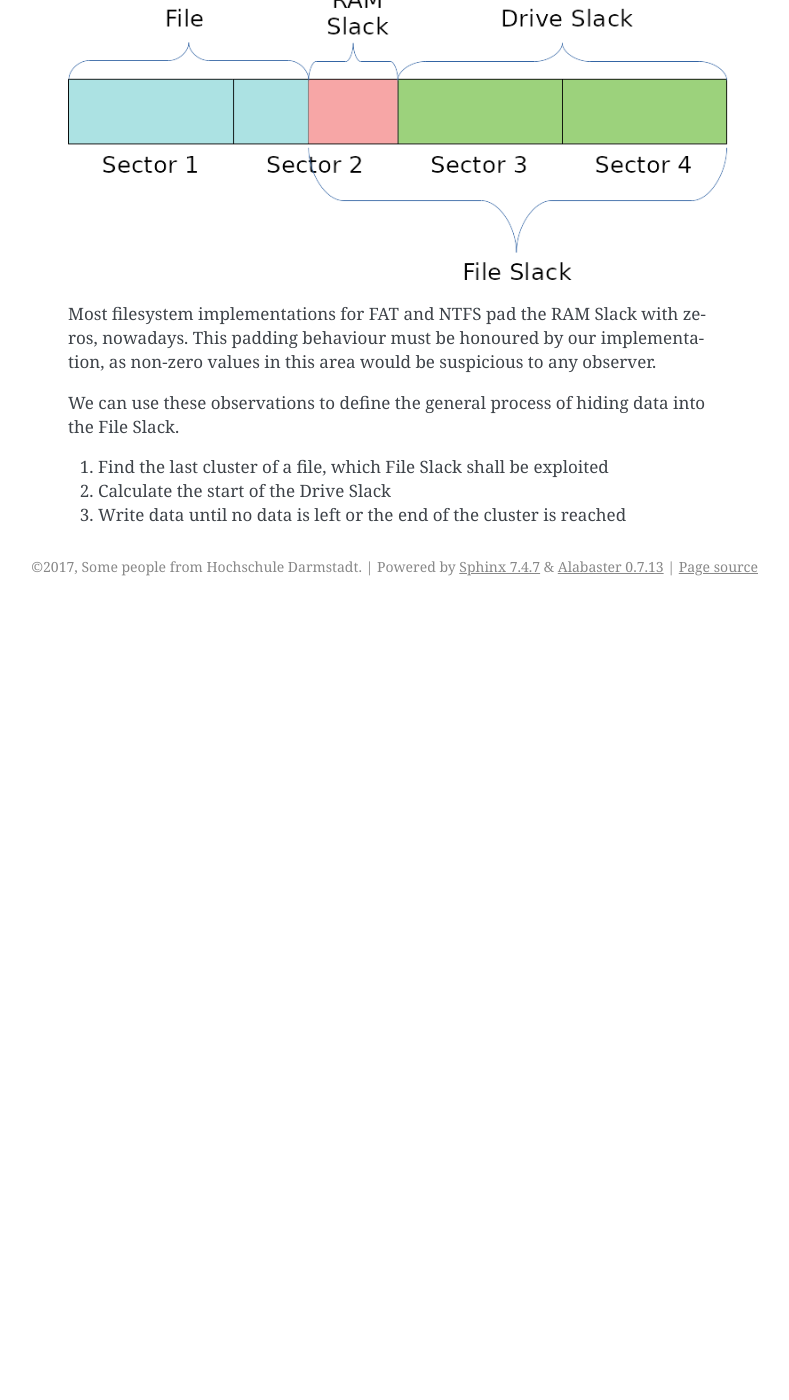
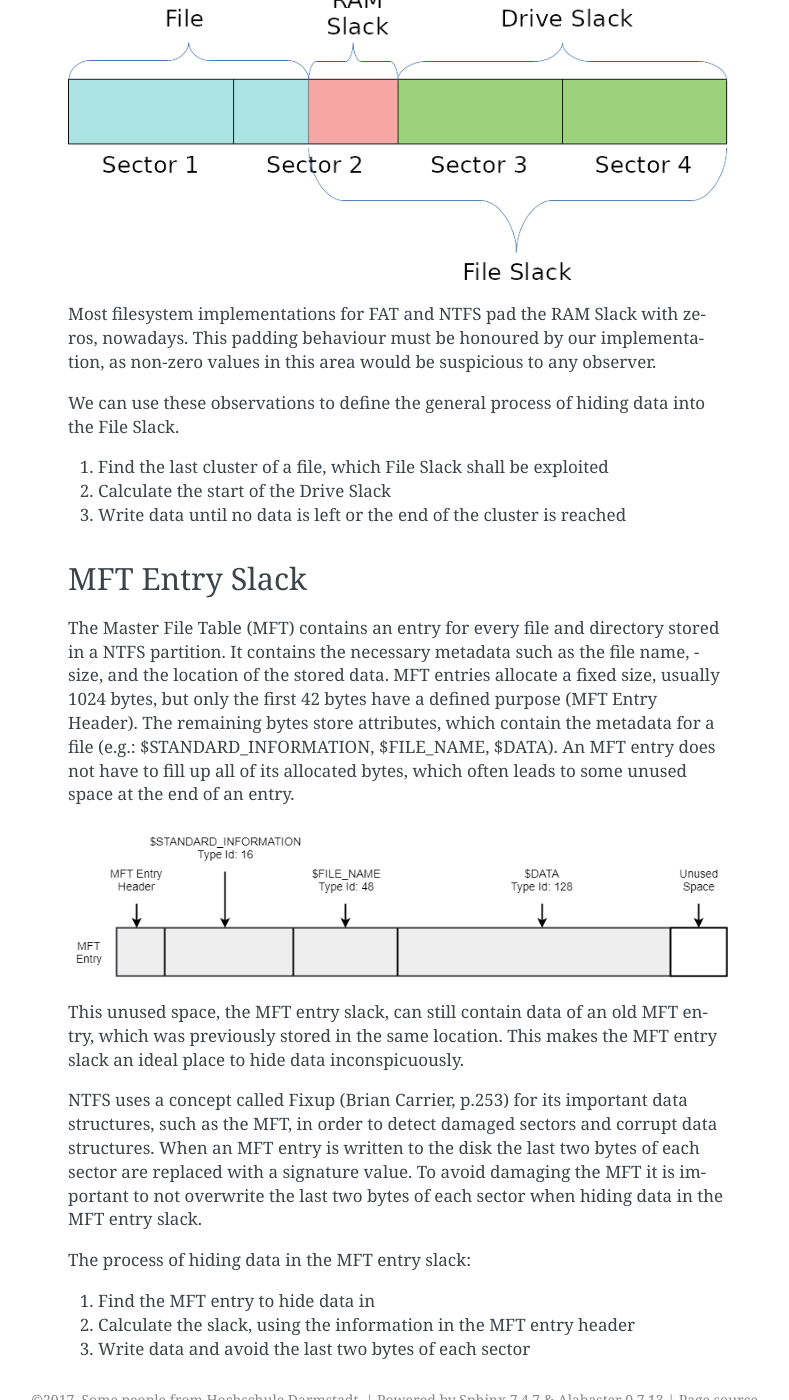
Before and after one commit to dasec/fishy, a Sphinx documentation site: the page built from doc/source/02_hiding_techniques.rst, in a window 1280 px wide and 1400 px high, scrolled down 497 px. Shown: the whole window, without its empty margins (352-1141 px from the left). Built offline with Sphinx 7.4.7, drawn with Linux system fonts in a browser that asks for light colours; before the commit the page ends 1103 px from its top, so only the background shows below that.

Commit message:
added documentation for mft slack

```diff
--- a/doc/source/02_hiding_techniques.rst
+++ b/doc/source/02_hiding_techniques.rst
@@ -33,3 +33,32 @@ the File Slack.
 1. Find the last cluster of a file, which File Slack shall be exploited
 2. Calculate the start of the Drive Slack
 3. Write data until no data is left or the end of the cluster is reached
+
+MFT Entry Slack
+---------------
+
+The Master File Table (MFT) contains an entry for every file and directory stored in
+a NTFS partition. It contains the necessary metadata such as the file name, -size, and
+the location of the stored data. MFT entries allocate a fixed size, usually 1024 bytes,
+but only the first 42 bytes have a defined purpose (MFT Entry Header). The remaining bytes
+store attributes, which contain the metadata for a file (e.g.: $STANDARD_INFORMATION,
+$FILE_NAME, $DATA). An MFT entry does not have to fill up all of its allocated bytes, which
+often leads to some unused space at the end of an entry.
+
+.. image:: _static/mft_entry.png
+
+This unused space, the MFT entry slack, can still contain data of an old MFT entry,
+which was previously stored in the same location. This makes the MFT entry slack an
+ideal place to hide data inconspicuously.
+
+NTFS uses a concept called Fixup (Brian Carrier, p.253) for its important data structures,
+such as the MFT, in order to detect damaged sectors and corrupt data structures. When an
+MFT entry is written to the disk the last two bytes of each sector are replaced with a
+signature value. To avoid damaging the MFT it is important to not overwrite the last two
+bytes of each sector when hiding data in the MFT entry slack.
+
+The process of hiding data in the MFT entry slack:
+
+1. Find the MFT entry to hide data in
+2. Calculate the slack, using the information in the MFT entry header
+3. Write data and avoid the last two bytes of each sector
--- a/doc/source/03_reference_api.rst
+++ b/doc/source/03_reference_api.rst
@@ -59,3 +59,9 @@ File Slack
 
 .. automodule:: fishy.ntfs.ntfs_file_slack
         :members:
+
+MFT Slack
+.........
+
+.. automodule:: fishy.ntfs.ntfs_mft_slack
+        :members:
```
Also changed, not shown: doc/source/_static/mft_entry.png (added).
